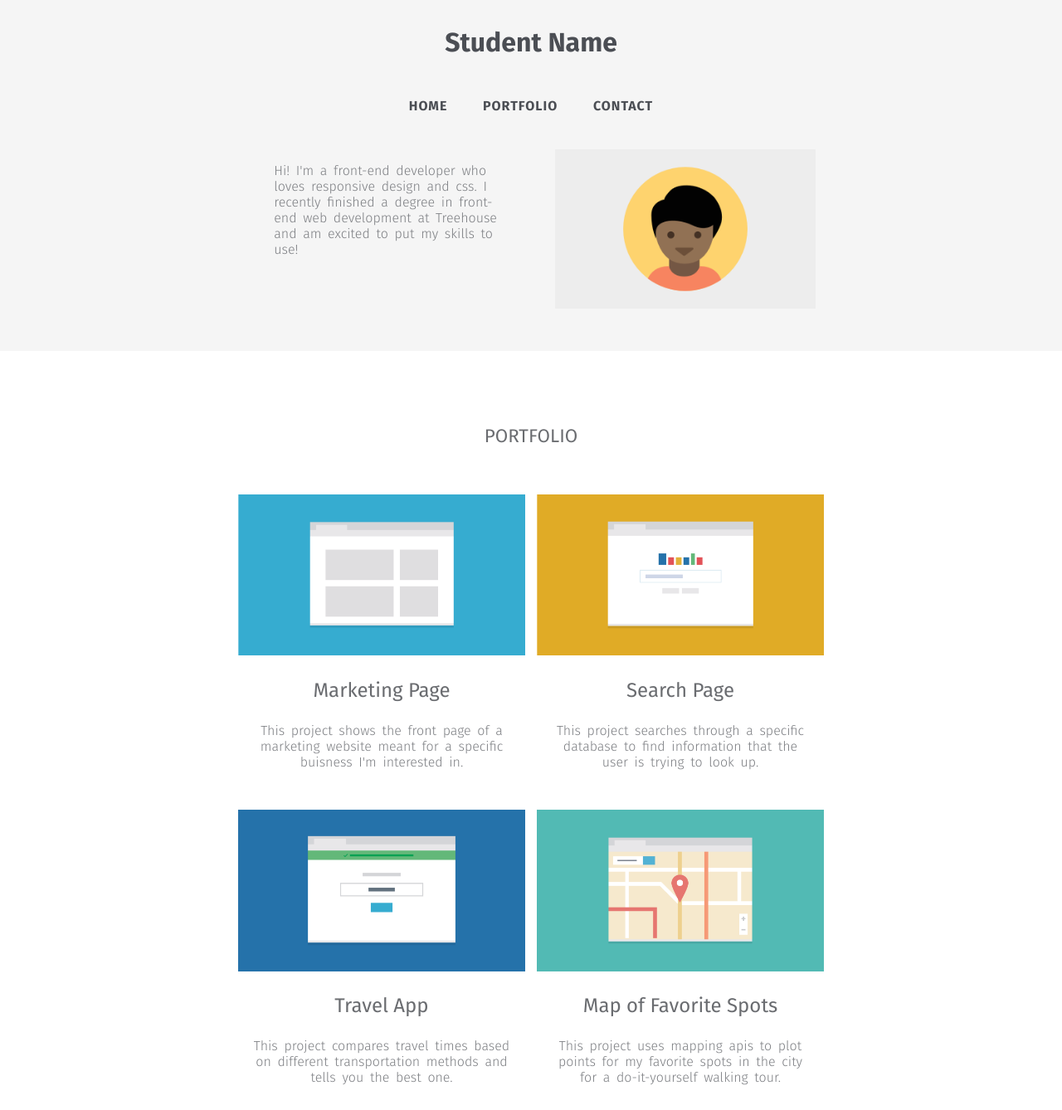
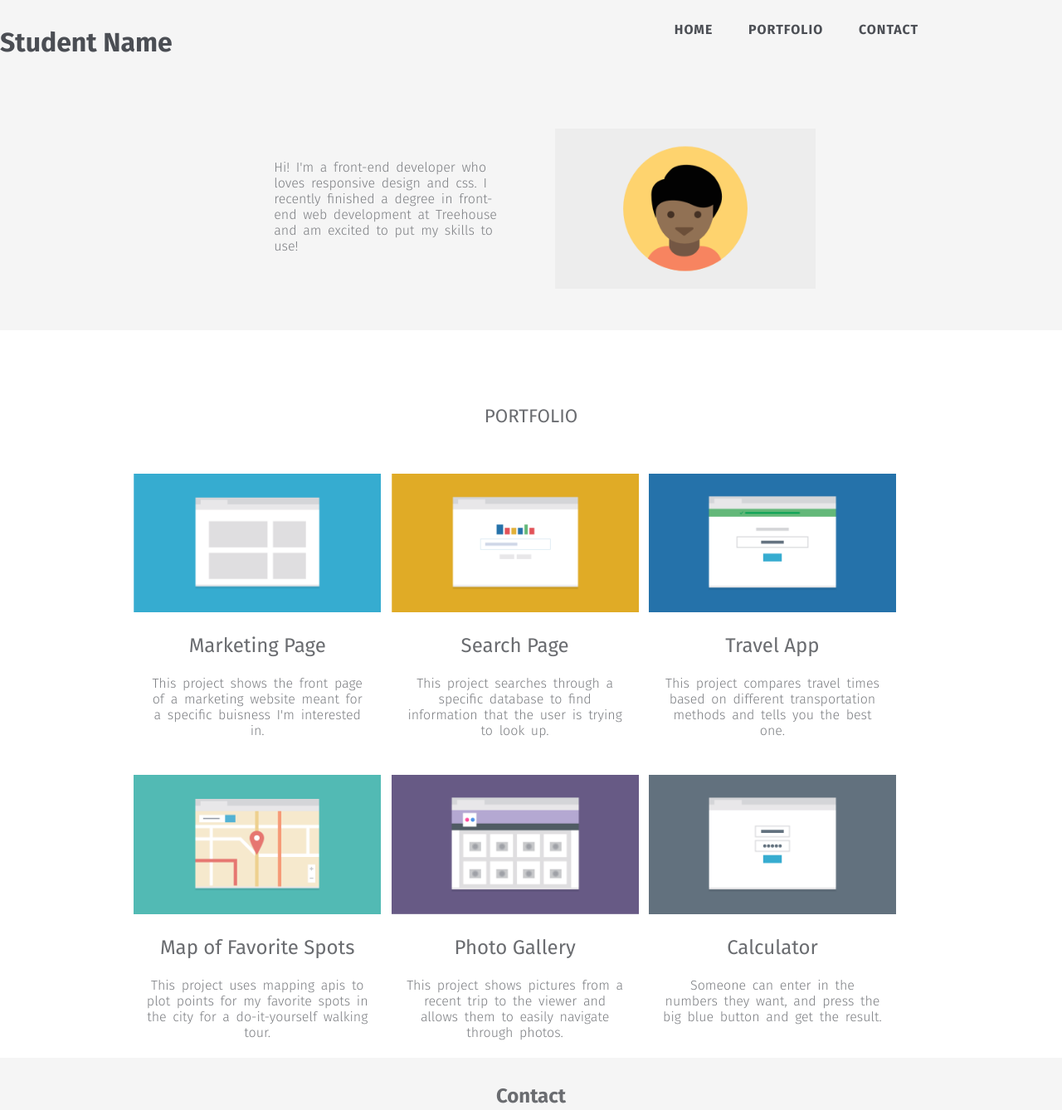
Before and after one commit to donleyje/Project-2, a plain HTML site: page index.html in a window 1280 px wide. Shown: the top 1338 px of the page at 83% size. Drawn offline with Linux system fonts and the light colour scheme.

Commit message:
Desktop version practically done
Media query for desktop version almost finished.

```diff
--- a/css/styles.css
+++ b/css/styles.css
@@ -230,6 +230,85 @@ footer a {
 
   }
 
+@media (min-width: 1024px) {
+
+body {
+  max-width: 1440px;
+  text-align: center;
+}
+
+.title {
+  text-align: left;
+
+}
+
+  .titlediv {
+    float: left;
+    width: 50%;
+
+  }
+
+  .navdiv {
+    float: right;
+    width: 50%;
+
+  }
+
+.profilepic {
+    margin-top: 20%;
+}
+
+.wrapperp {
+    margin-top: 20%;
+
+}
+
+  .container {
+    width: 100%;
+    padding-left: 30px;
+    padding-right: 30px;
+    margin: auto;
+    max-width: 1030px;
+    vertical-align: top;
+  }
+
+  .one {
+    float: left;
+    width: 32%;
+
+
+  }
+
+  .two {
+    float: left;
+    width: 32%;
+
+  }
+
+  .three {
+    float: left;
+    width: 32%;
+  }
+
+  .four {
+    float: left;
+    width: 32%;
+  }
+
+  .five {
+    float: left;
+    width: 32%;
+  }
+
+  .six {
+    float: left;
+    width: 32%;
+  }
+
+
+}
+
+
   .clearfix:after {
      content: " ";
      visibility: hidden;
--- a/index.html
+++ b/index.html
@@ -10,13 +10,17 @@ rel="stylesheet">
   </head>
   <body>
 
-<header class="main-header">
+<header class="main-header clearfix">
+  <div class="titlediv clearfix">
     <h1 class="title">Student Name</h1>
+  </div>
+  <div class="navdiv">
     <ul class="main-nav">
       <li><a href="#">HOME</a></li>
       <li><a href="#">PORTFOLIO</a></li>
       <li><a href="#">CONTACT</a></li>
   </ul>
+</div>
 
   <div class="wrapper clearfix">
       <div class="floatimg">
```
